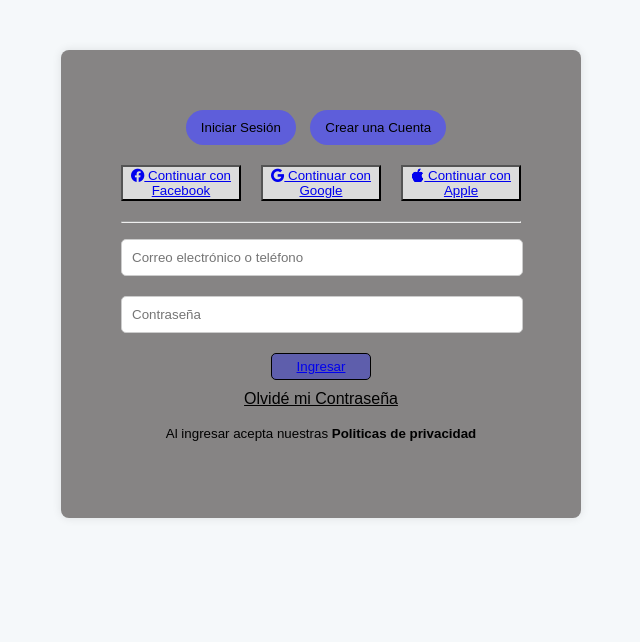
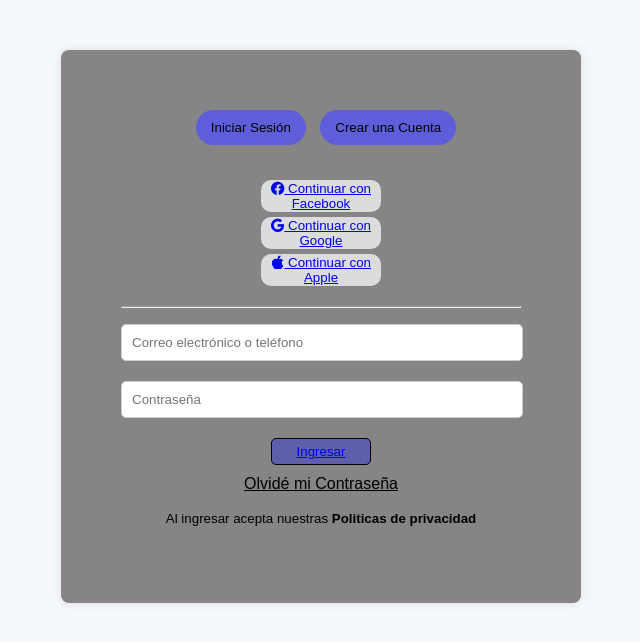
Before and after one commit to MiliBrime/grupo_5_dietetica, a Node server app: page /login in a window 1280 px wide. Shown: the top 642 px of the page, without its empty margins (319-959 px from the left). Run offline with Node 20, Linux system fonts and the light colour scheme.

Commit message:
Update style.css

```diff
--- a/public/css/style.css
+++ b/public/css/style.css
@@ -26,7 +26,7 @@ main {
     border: none;
     border-radius: 25px;
     cursor: pointer;
-    margin-right: 10px;
+    margin: 0 0 10px 10px;
 }
 
 .inicio-cuenta-ingresar a {
@@ -36,24 +36,33 @@ main {
 
 .header2 {
     display: flex;
+    flex-direction: column;
+    align-items: center;
     justify-content: space-between;
     margin-bottom: 20px;
 }
 
 .redes-sociales {
     width: 30%;
+    padding: 5px 0 0 0;
 }
 
 .facebook {
     background-color: gainsboro;
+    border-radius: 10px;
+    border: none;
 }
 
 .google {
     background-color: gainsboro;
+    border-radius: 10px;
+    border: none;
 }
 
 .apple {
     background-color: gainsboro;
+    border-radius: 10px;
+    border: none;
 }
 
 .formulario {
```
